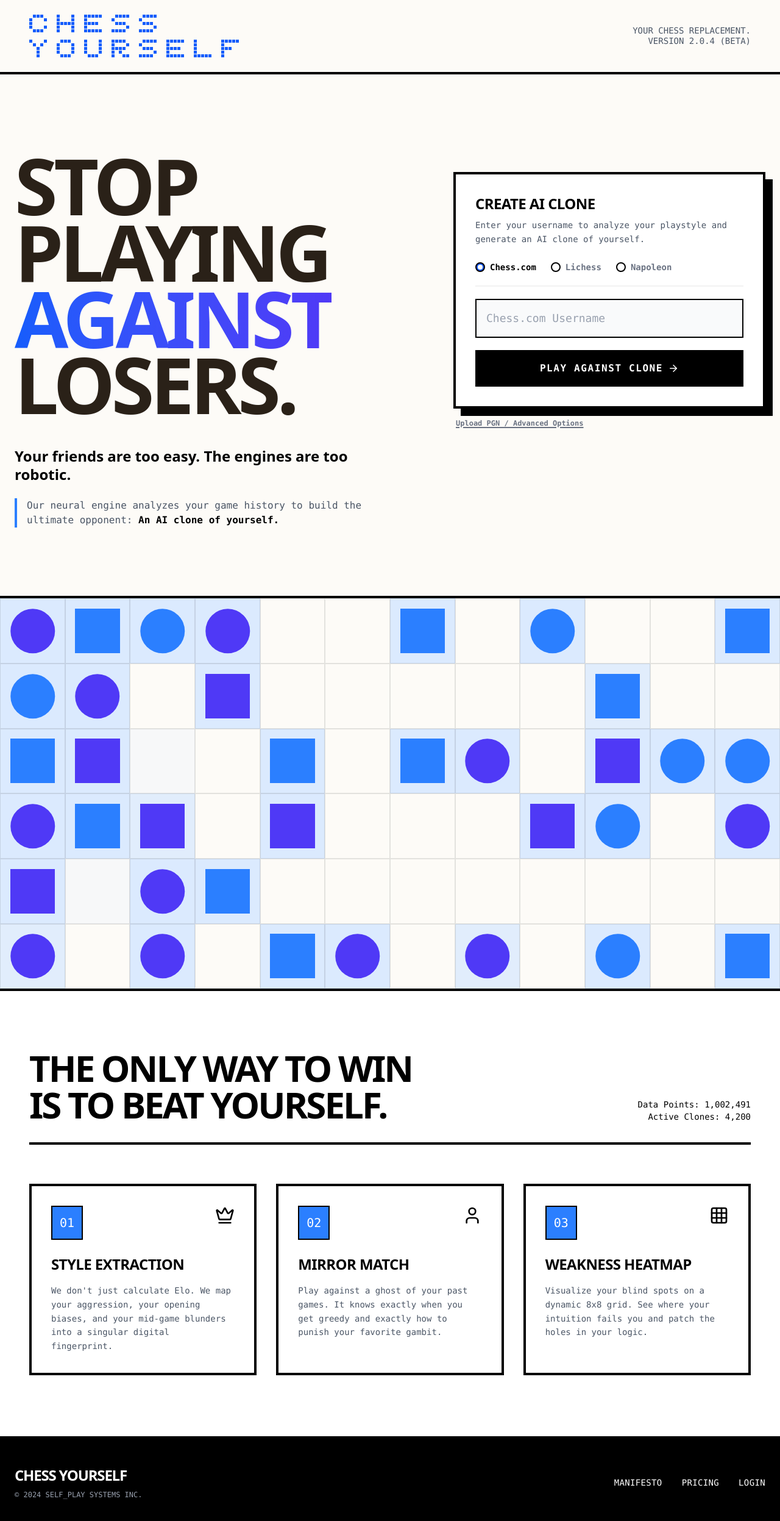
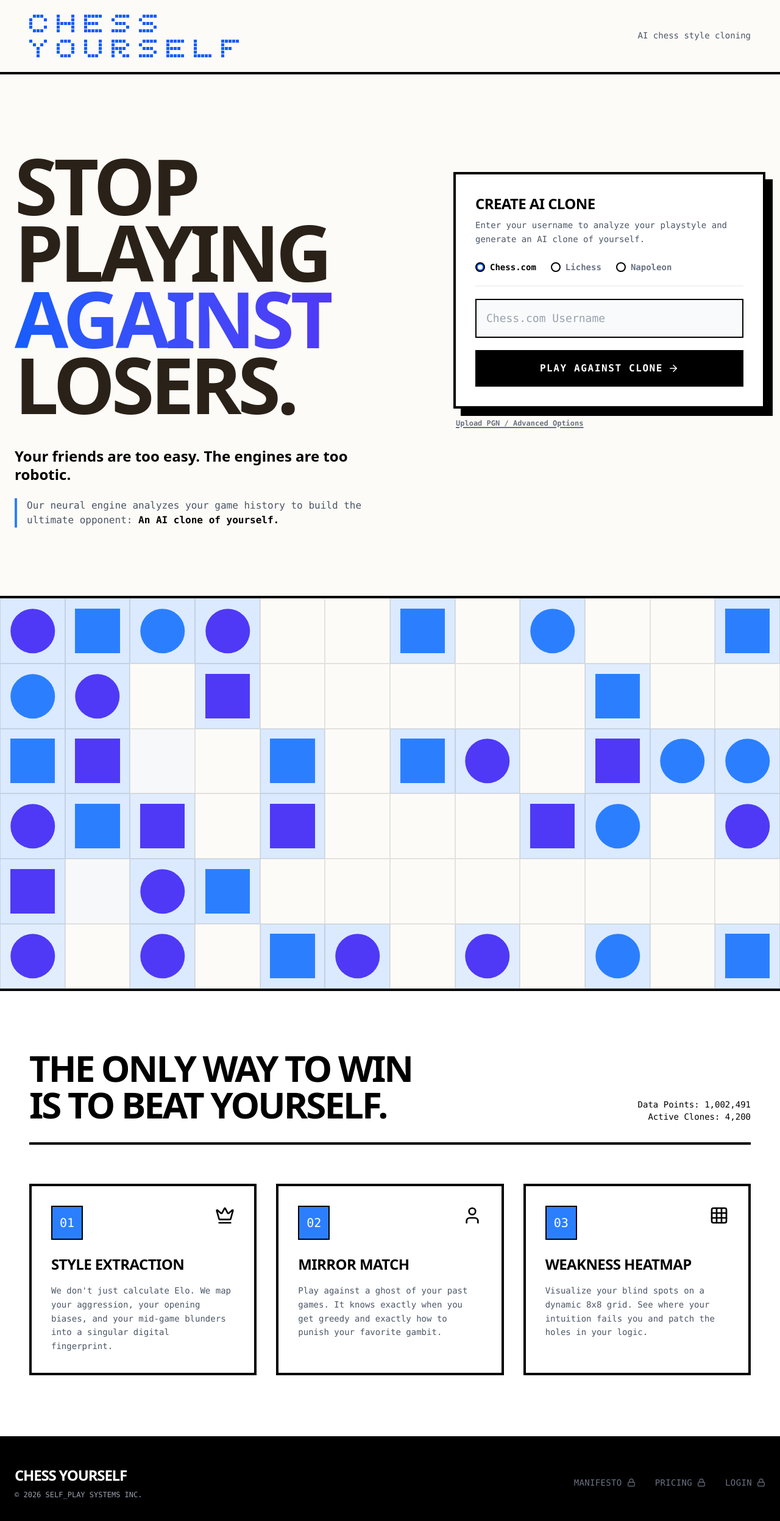
Before and after one commit to Mackelliot/chess-yourself, a Next.js app: page / in a window 1280 px wide. Shown: the top 2494 px of the page at 61% size. Built offline with nearby package versions, Linux system fonts and the light colour scheme.

Commit message:
updates to landing

```diff
--- a/app/page.js
+++ b/app/page.js
@@ -1,7 +1,7 @@
 'use client';
 
 import React, { useState, useEffect, useRef } from 'react';
-import { ArrowRight, Cpu, User, Zap, Grid3X3, Crown, X, Upload, Play, AlertCircle, Check, Volume2, VolumeX, MessageSquare, MoreVertical, Flag, RotateCcw, LogOut, ChevronsLeft, ChevronLeft, ChevronRight, ChevronsRight } from 'lucide-react';
+import { ArrowRight, Cpu, User, Zap, Grid3X3, Crown, X, Upload, Play, AlertCircle, Check, Volume2, VolumeX, MessageSquare, MoreVertical, Flag, RotateCcw, LogOut, ChevronsLeft, ChevronLeft, ChevronRight, ChevronsRight, Lock } from 'lucide-react';
 import { Chess } from 'chess.js';
 import PlayableBoard from '../components/PlayableBoard';
 import NapoleonAvatar from '../components/NapoleonAvatar';
@@ -188,8 +188,7 @@ const PixelHeader = () => {
       </div>
       <div className="mt-6 md:mt-0 max-w-xs text-xs md:text-sm font-medium font-mono leading-tight text-right md:text-right text-gray-600">
         <p>
-          YOUR CHESS REPLACEMENT.<br/>
-          VERSION 2.0.4 (BETA)
+          AI chess style cloning
         </p>
       </div>
     </header>
@@ -1456,13 +1455,19 @@ export default function Home() {
           <div className="container mx-auto flex flex-col md:flex-row justify-between items-center">
             <div className="mb-8 md:mb-0 text-center md:text-left">
               <h3 className="text-2xl font-black uppercase tracking-tighter mb-2">Chess Yourself</h3>
-              <p className="font-mono text-xs text-gray-400">© 2024 SELF_PLAY SYSTEMS INC.</p>
+              <p className="font-mono text-xs text-gray-400">© 2026 SELF_PLAY SYSTEMS INC.</p>
             </div>
 
             <div className="flex gap-8 font-mono text-sm uppercase tracking-wide">
-              <a href="#" className="hover:text-blue-400 transition-colors">Manifesto</a>
-              <a href="#" className="hover:text-blue-400 transition-colors">Pricing</a>
-              <a href="#" className="hover:text-blue-400 transition-colors">Login</a>
+              {['Manifesto', 'Pricing', 'Login'].map((item) => (
+                <div key={item} className="group relative flex items-center gap-2 cursor-not-allowed text-gray-500 hover:text-gray-400 transition-colors">
+                  <span>{item}</span>
+                  <Lock size={14} />
+                  <div className="absolute bottom-full mb-2 left-1/2 -translate-x-1/2 bg-white text-black text-xs font-bold px-3 py-1 border-2 border-black opacity-0 group-hover:opacity-100 transition-opacity whitespace-nowrap pointer-events-none shadow-[2px_2px_0px_0px_rgba(0,0,0,1)]">
+                    Coming Soon
+                  </div>
+                </div>
+              ))}
             </div>
           </div>
         </footer>
```
